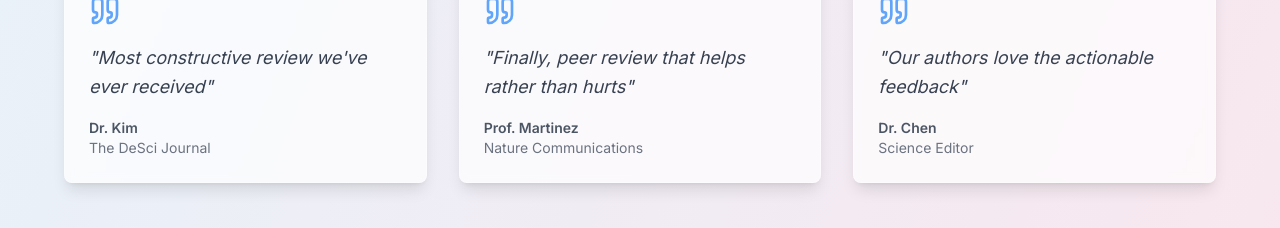
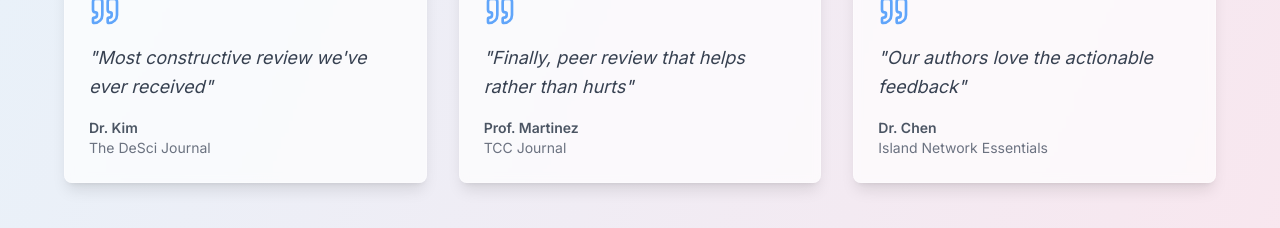
Before and after one commit to GoretiFreitas/kinder-review-ai, a React (Vite) app: page / in a window 1280 px wide. Shown: the part 2100-2328 px from the top of the page. Built offline with nearby package versions, Linux system fonts and the light colour scheme.

Commit message:
Refactor: Update testimonial journal names
Update the journal names in the testimonials section.

```diff
--- a/src/pages/Index.tsx
+++ b/src/pages/Index.tsx
@@ -1,3 +1,4 @@
+
 import { Button } from "@/components/ui/button";
 import { Card, CardContent, CardDescription, CardHeader, CardTitle } from "@/components/ui/card";
 import { Badge } from "@/components/ui/badge";
@@ -17,13 +18,13 @@ const Index = () => {
     {
       quote: "Finally, peer review that helps rather than hurts",
       author: "Prof. Martinez",
-      journal: "Nature Communications",
+      journal: "TCC Journal",
       rating: 5
     },
     {
       quote: "Our authors love the actionable feedback",
       author: "Dr. Chen",
-      journal: "Science Editor",
+      journal: "Island Network Essentials",
       rating: 5
     }
   ];
```
